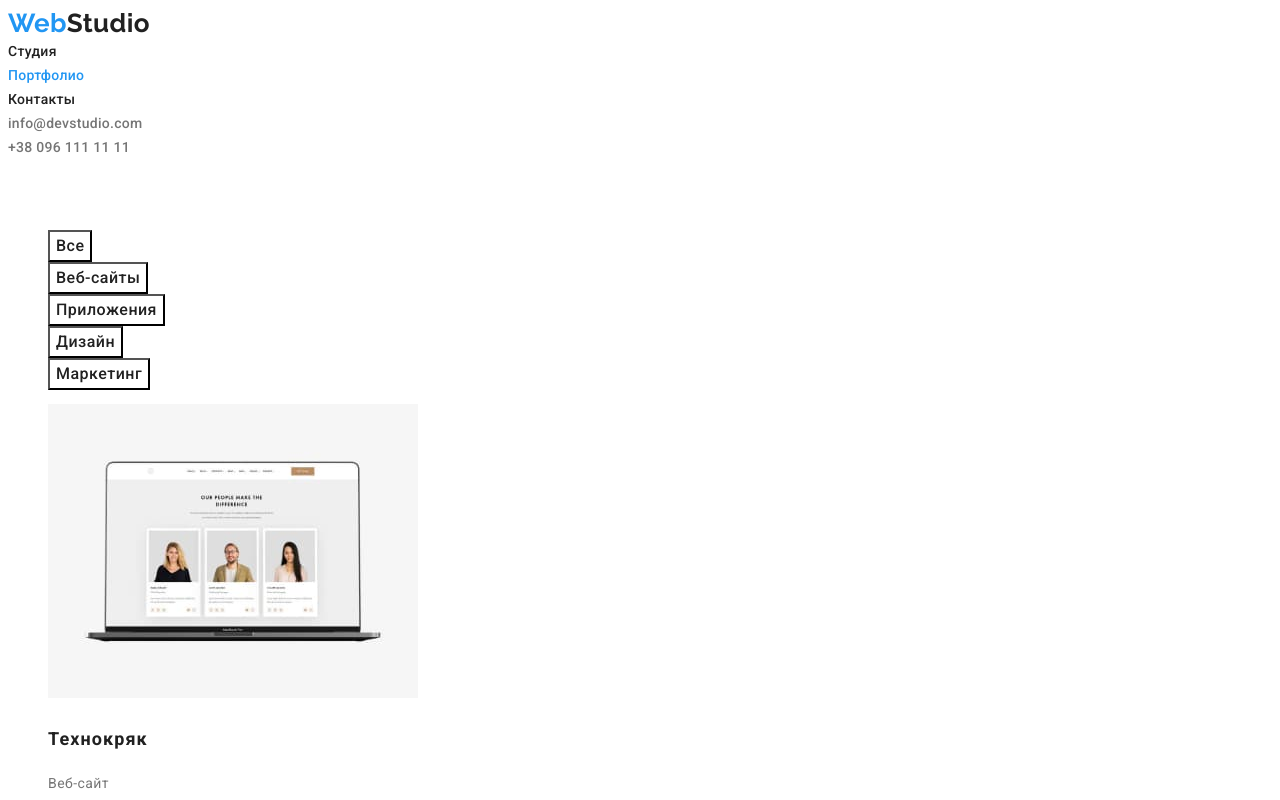
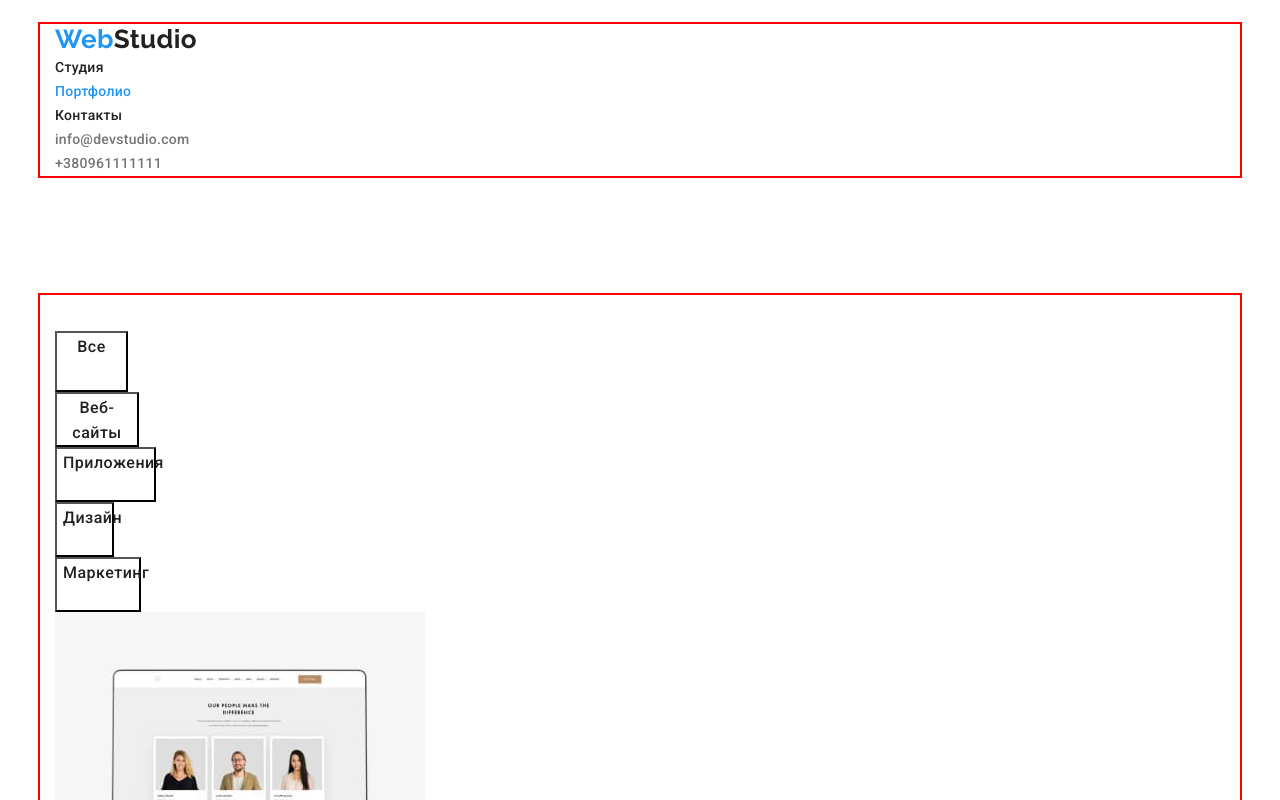
Before and after one commit to Pavel-0610/goit-markup-hw-03, a plain HTML site: page portfolio.html in a window 1280 px wide. Shown: the top 800 px of the page. Drawn offline with nearby package versions, Linux system fonts and the light colour scheme.

Commit message:
модуль 3 первая часть

```diff
--- /dev/null
+++ b/css/reset.css
@@ -0,0 +1,23 @@
+p,
+h1,
+h2,
+h3,
+h4,
+h5,
+h6 {
+  margin: 0;
+}
+
+ul,
+ol {
+  margin: 0;
+  padding: 0;
+}
+
+button {
+  cursor: pointer;
+}
+
+img {
+  display: block;
+}
--- a/css/styles.css
+++ b/css/styles.css
@@ -12,6 +12,7 @@
   --accent-color: #2196f3;
   --primary-white-color: #ffffff;
   --footer-adress-color: rgba(255, 255, 255, 0.6);
+  --base-margin: 30px;
 }
 
 /* Стили для index */
@@ -24,13 +25,25 @@ body {
   line-height: 1.71;
 }
 
+.container {
+  width: 1200px;
+  padding-left: 15px;
+  padding-right: 15px;
+  margin: 0 auto;
+  outline: 2px solid red;
+}
+
 .list {
   list-style: none;
-  padding: 0;
-  margin: 0;
 }
 
 /* шапка */
+
+.header {
+  padding-top: 24px;
+  padding-bottom: 25px;
+}
+
 .accent {
   color: var(--accent-color);
   font-family: Raleway, sans-serif;
@@ -59,6 +72,9 @@ body {
   font-size: 14px;
   line-height: 1.14;
   text-decoration: none;
+  padding-top: 32px;
+  padding-bottom: 32px;
+  margin: 50;
 }
 
 .auth-nav .link {
@@ -68,6 +84,9 @@ body {
   font-size: 14px;
   line-height: 1.14;
   text-decoration: none;
+  padding-top: 32px;
+  padding-bottom: 32px;
+  margin: 50;
 }
 
 .site-nav .link:hover,
@@ -84,14 +103,17 @@ body {
   color: var(--accent-color);
 }
 
-.works {
+/* Hero */
+
+.hero-works {
   background-color: #2f303a;
+  padding-top: 200px;
+  padding-bottom: 200px;
+  margin: 0 auto;
+  text-align: center;
 }
 
-/* Hero */
 .hero-title {
-  margin-top: 0;
-  margin-bottom: 30px;
   color: var(--primary-white-color);
   letter-spacing: 0.06em;
   font-weight: 900;
@@ -99,16 +121,40 @@ body {
   line-height: 1.36;
   text-align: center;
   text-transform: uppercase;
-  margin: 0;
+  width: 696px;
+  margin: 0 auto;
+  margin-bottom: var(--base-margin);
 }
 
 /* Section */
+
+.section {
+  padding: 94px 0;
+}
+
+.section .examples {
+  padding: 94px 0;
+}
+
+.leaders {
+  padding: 0 auto;
+}
+
 .section-title {
   color: var(--title-text-color);
   font-weight: 700;
   font-size: 36px;
   line-height: 1.17;
   text-align: center;
+  width: 376px;
+  margin: 0 auto;
+  margin-bottom: 50;
+}
+
+.section-title.leaders {
+  width: 264px;
+  margin: 0 auto;
+  margin-bottom: 50;
 }
 
 .section-partition {
@@ -116,12 +162,15 @@ body {
   font-weight: 500;
   font-size: 16px;
   line-height: 1.18;
+  margin-bottom: 10px;
+  text-align: center;
 }
 
 .section .text {
   letter-spacing: 0.03em;
   font-size: 16px;
   line-height: 1.18;
+  text-align: center;
 }
 /* Features */
 .feature-list .title {
@@ -129,6 +178,7 @@ body {
   font-weight: 700;
   font-size: 14px;
   line-height: 1.14;
+  margin-bottom: 10px;
 }
 
 .feature-list {
@@ -143,6 +193,7 @@ body {
 .button {
   color: var(--title-text-color);
   background-color: var(--primary-white-color);
+  display: inline-block;
 }
 
 .button.primary {
@@ -153,19 +204,23 @@ body {
   font-weight: 700;
   font-size: 16px;
   line-height: 1.87;
+  min-width: 200px;
+  height: 50px;
   border-radius: 4px;
-  padding: 10px 32px;
-  text-align: center;
+  margin: 0 auto;
 }
 
 /* Footer */
 
 .footer-works {
   background-color: #2f303a;
+  padding-top: 60px;
+  padding-bottom: 60px;
 }
 
 .footer-local {
   font-style: normal;
+  margin-top: 20px;
 }
 
 .footer-works .logo {
@@ -183,6 +238,7 @@ body {
   font-size: 14px;
   line-height: 1.71;
   text-decoration: none;
+  margin-top: 9px;
 }
 
 .footer-local .link.actual {
@@ -199,7 +255,7 @@ body {
 }
 
 /* Стили для портфолио */
-.button.secondary {
+.button-secondary {
   color: var(--title-text-color);
   background-color: var(--primary-white-color);
   font-family: Roboto, sans-serif;
@@ -207,6 +263,36 @@ body {
   font-weight: 500;
   font-size: 16px;
   line-height: 1.62;
+}
+
+.button-secondary.oll {
+  width: 73px;
+  height: 38px;
+  padding-bottom: 56px;
+}
+
+.button-secondary.web {
+  width: 84px;
+  height: 26px;
+  padding-bottom: 50px;
+}
+
+.button-secondary.app {
+  width: 101px;
+  height: 26px;
+  padding-bottom: 50px;
+}
+
+.button-secondary.des {
+  width: 59px;
+  height: 26px;
+  padding-bottom: 50px;
+}
+
+.button-secondary.mark {
+  width: 86px;
+  height: 26px;
+  padding-bottom: 50px;
 }
 
 /* Filter */
@@ -233,10 +319,13 @@ body {
   line-height: 1.87;
 }
 
-/* -----------контейнер----------- */
+.filter {
+  padding-top: 94px;
+  padding-bottom: 114px;
+}
 
-.container {
-  width: 1230px;
-  padding-left: 15px;
-  padding-right: 15px;
+.filter-list .title {
+  width: 322px;
+  height: 36px;
+  margin-bottom: 4px;
 }
--- a/portfolio.html
+++ b/portfolio.html
@@ -8,12 +8,16 @@
    <link rel="preconnect" href="https://fonts.googleapis.com">
    <link rel="preconnect" href="https://fonts.gstatic.com" crossorigin>
    <link href="https://fonts.googleapis.com/css2?family=Raleway:wght@700&family=Roboto:wght@400;500;700;900&display=swap" rel="stylesheet">
+   <link rel="stylesheet" href="https://cdnjs.cloudflare.com/ajax/libs/modern-normalize/1.1.0/modern-normalize.min.css">
+   <link rel="stylesheet" href="./css/reset.css">
    <link rel="stylesheet" href="./css/styles.css">
 </head>
 <body>
 
 <!-- Шапка -->
-    <header>
+
+   <header class="header">
+      <div class="container">
          <nav>
             <a class="logo-href" href="/"><span class="accent">Web</span><span class="logo">Studio</span></a>
                <ul class="site-nav list">
@@ -23,30 +27,33 @@
                </ul>
          </nav>
             <ul class="auth-nav list">
-            <li><a href="info@devstudio.com" class="link">info@devstudio.com</a></li>
-            <li><a href="+380961111111" class="link">+38 096 111 11 11</a></li>
+               <li><a href="info@devstudio.com" class="link current">info@devstudio.com</a></li>
+               <li><a href="+380961111111" class="link">+380961111111</a></li>
             </ul>
+      </div>
    </header>
 
 <!-- Герой -->
+
    <main>
-    <section>
+      <section class="filter">
+         <div class="container">
             <h1 class="filter-part"> наполнение страницы</h1>
                <ul class="filter-list">
                      <li>
-                <button type="button" class="button secondary">Все</button>
+                        <button type="button" class="button-secondary oll">Все</button>
                      </li>
                      <li>
-                <button type="button" class="button secondary">Веб-сайты</button>
+                        <button type="button" class="button-secondary web">Веб-сайты</button>
                      </li>
                      <li>
-                <button type="button" class="button secondary">Приложения</button>
+                        <button type="button" class="button-secondary app">Приложения</button>
                      </li>
                      <li>
-                <button type="button" class="button secondary">Дизайн</button>
+                        <button type="button" class="button-secondary  des">Дизайн</button>
                      </li>
                      <li>
-                <button type="button" class="button secondary">Маркетинг</button>
+                        <button type="button" class="button-secondary mark">Маркетинг</button>
                      </li>
                </ul>
                   <ul class="filter-list">
@@ -96,16 +103,19 @@
                         <p class="text">Приложение</p>
                      </li>
                   </ul>
+         </div>
       </section>
    </main>
 
    <!-- Футер -->
+
    <footer class="footer-works">
+      <div class="container">
          <a class="logo-href" href="/"><span class="accent">Web</span><span class="logo">Studio</span> </a>
             <address>
                <ul class="footer-local list">
                   <li>
-                      <a href="г.Киев,пр-тЛесиУкраинки,26 " class="link actual">г. Киев, пр-т Леси Украинки, 26 <br/></a>
+                     <a href="г.Киев,пр-тЛесиУкраинки,26 " class="link actual">г. Киев, пр-т Леси Украинки, 26 <br /></a>
                   </li>
                   <li>
                      <a href="info@example.com" class="link">info@example.com</a>
@@ -115,7 +125,7 @@
                   </li>
                </ul>
             </address>
+      </div>
    </footer>
-
 </body>
 </html>
```
Also changed, not shown: index.html (+24 -12 lines). Lines whose indentation alone changed are shown as unchanged.
